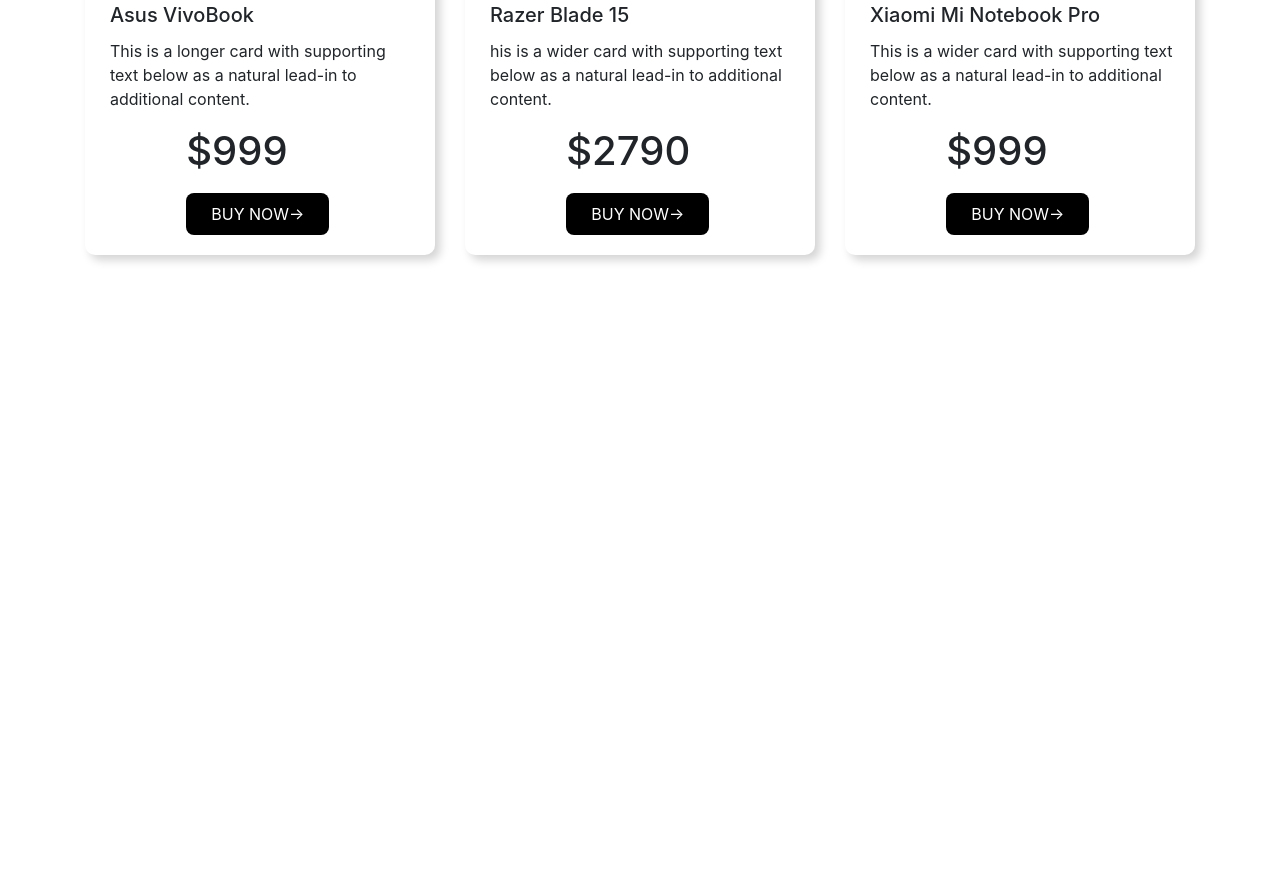
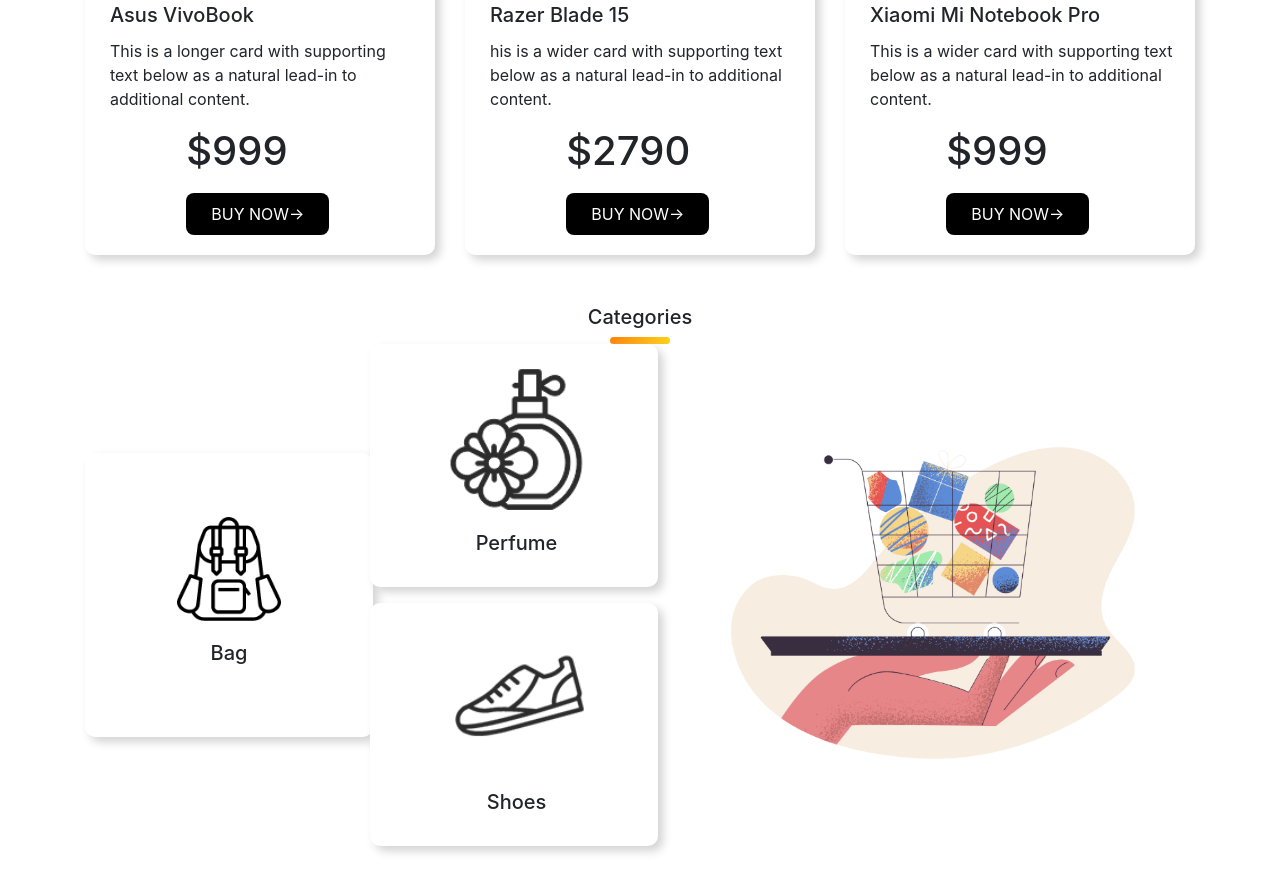
Before and after one commit to KhanMohammadEmon/hot-gadgets, a plain HTML site: page index.html in a window 1280 px wide. Shown: the part 1738-2630 px from the top of the page. Before the commit the page ends 2043 px from the top, so only its background shows below. Drawn offline with nearby package versions, Linux system fonts and the light colour scheme.

Commit message:
Catagoies part are working

```diff
--- a/index.html
+++ b/index.html
@@ -138,7 +138,7 @@
         </div>
 
 
-<div class="container" id="product">
+        <div class="container" id="">
         <div class="d-flex justify-content-between align-items-center gaph">
             <h5>Laptop</h5>
             <small class = "orange-bg">See All</small>
@@ -177,6 +177,51 @@
         </div>
 
         </div>
+        <div class="container">
+            <div class="d-flex flex-column align-items-center">
+                <div> <h5 >Categories</h5></div>
+                <div class="line"></div>
+            </div>
+            <div>
+                <div class="row">
+                    <div class="col-md-3 d-flex flex-column justify-content-center gap">
+                        <div id="bag-card" class="card mb-3 d-flex align-items-center" style="width: 18rem;" >
+                            <img src="image/Categories/bag.png" class="card-img-top w-50 pt-4" alt="...">
+                            <div class="card-body">
+                              <h5 class="card-title">Bag</h5>
+                            </div>
+                          </div>
+                    </div>
+
+                    <div class="col-md-3 d-flex flex-column justify-content-center gap">
+
+                        <div class="">
+                            <div id="perfume-card" class="card mb-3 d-flex align-items-center" style="width: 18rem;" >
+                                <img src="image/Categories/perfume.png" class="card-img-top w-50 pt-4" alt="...">
+                                <div class="card-body">
+                                  <h5 class="card-title">Perfume</h5>
+                                </div>
+                              </div>
+                        </div>
+
+                        <div class="">
+                            <div id="shoe-card" class="card mb-3 d-flex align-items-center" style="width: 18rem;" >
+                                <img src="image/Categories/shoe.png" class="card-img-top w-50 pt-4" alt="...">
+                                <div class="card-body">
+                                  <h5 class="card-title">Shoes</h5>
+                                </div>
+                              </div>
+                        </div>
+
+                    </div>
+
+                    <div class="col-md-6 d-flex flex-column justify-content-center gap">
+                        <img src="image/Categories/pale-order.png" alt="">
+
+                    </div>
+                </div>
+            </div>
+        </div>
 
      <script src="https://code.jquery.com/jquery-3.4.1.slim.min.js" integrity="sha384-J6qa4849blE2+poT4WnyKhv5vZF5SrPo0iEjwBvKU7imGFAV0wwj1yYfoRSJoZ+n" crossorigin="anonymous"></script>
     <script src="https://cdn.jsdelivr.net/npm/popper.js@1.16.0/dist/umd/popper.min.js" integrity="sha384-Q6E9RHvbIyZFJoft+2mJbHaEWldlvI9IOYy5n3zV9zzTtmI3UksdQRVvoxMfooAo" crossorigin="anonymous"></script>
--- a/style.css
+++ b/style.css
@@ -79,3 +79,24 @@
    margin-left: 25%;
    margin-right: 25%;
 }
+.line
+{
+    height: 7px;
+    width: 60px;
+    border-radius: 14px;
+    background-image: linear-gradient(to right, #ff8206, #ffd019);
+
+}
+#shoe-card #perfume-card
+{
+  padding: 10px 20px;
+}
+
+#bag-card
+{
+  padding: 40px 40px;
+}
+
+.gaph{
+    padding-right: 10px;
+}
```
Lines whose indentation alone changed are shown as unchanged.
